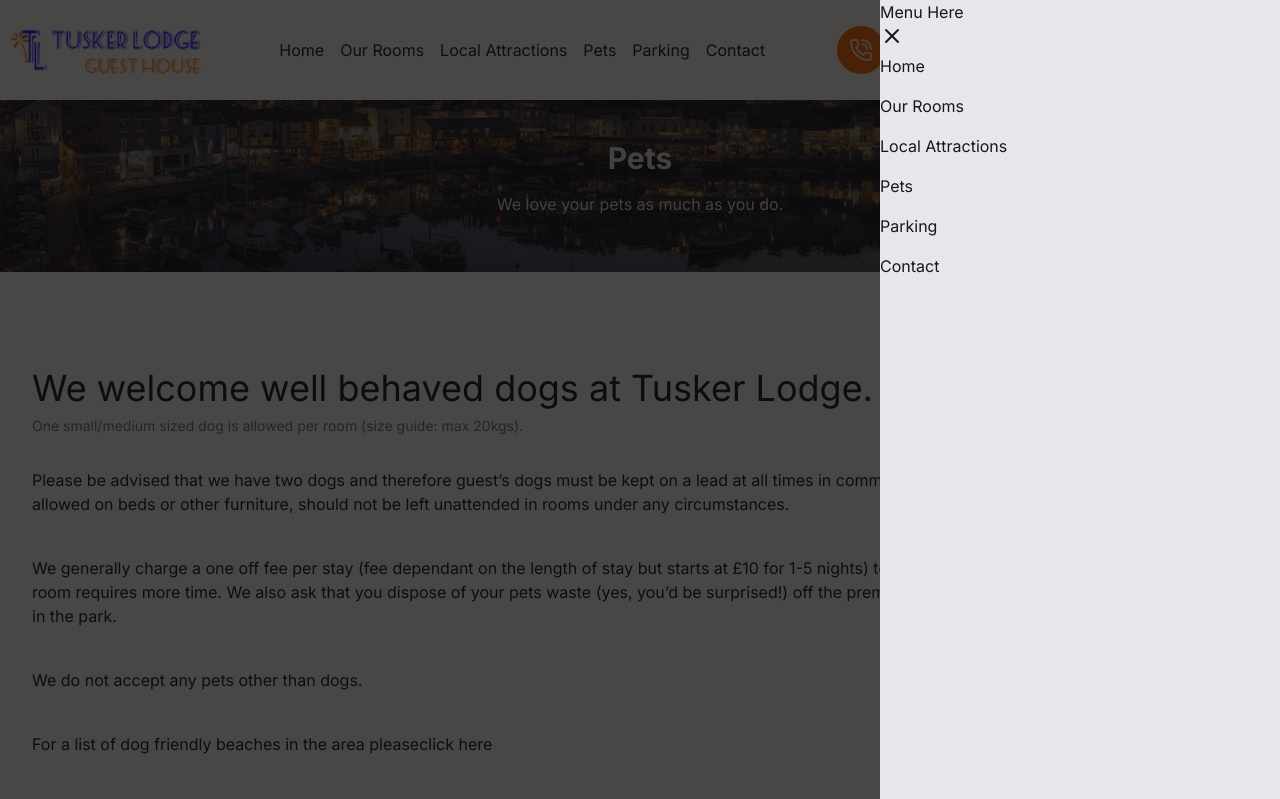
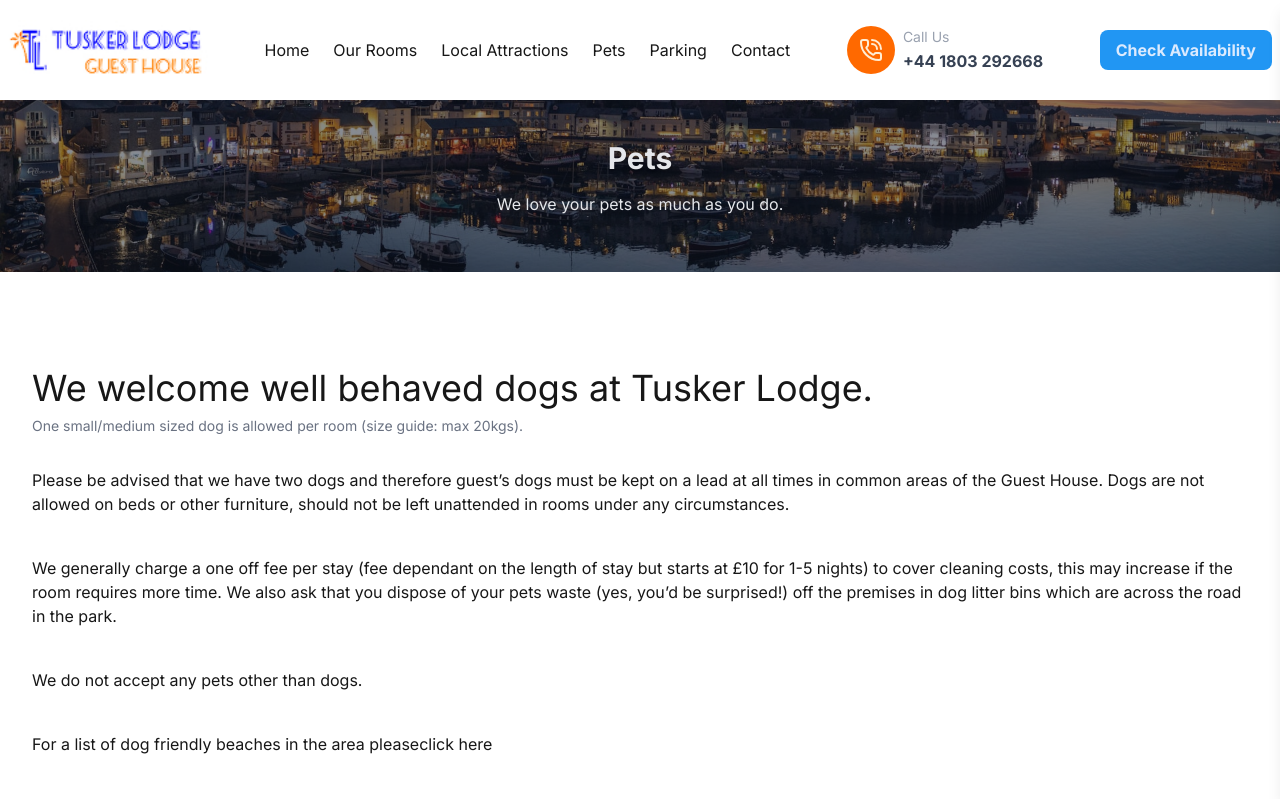
Before and after one commit to ayrbox/tusker-lodge, a Next.js app: page /pets in a window 1280 px wide. Shown: the top 799 px of the page. Built offline with nearby package versions, Linux system fonts and the light colour scheme.

Commit message:
fix: sidebar menu with claude

```diff
--- a/src/components/ButtonLink.tsx
+++ b/src/components/ButtonLink.tsx
@@ -1,9 +1,11 @@
 import Link from "next/link";
 import React from "react";
+import clsx from "clsx";
 
 export type ButtonLinkProps = {
   href: string;
   children: React.ReactNode;
+  className?: string;
 };
 
 export default function ButtonLink(props: ButtonLinkProps) {
@@ -11,7 +13,10 @@ export default function ButtonLink(props: ButtonLinkProps) {
     <Link
       href={props.href}
       title="Check Availability in 'booking-directly.com'"
-      className="hidden md:block bg-[#2196f3] px-4 py-2 rounded-lg text-blue-100 font-bold "
+      className={clsx(
+        "hidden md:block bg-[#2196f3] px-4 py-2 rounded-lg text-blue-100 font-bold",
+        props.className
+      )}
     >
       {props.children}
     </Link>
--- a/src/components/Header.tsx
+++ b/src/components/Header.tsx
@@ -49,11 +49,10 @@ const navigations: Nav[] = [
 ];
 
 export default function Header() {
-  const [menu, setMenu] = useState(true);
+  const [menu, setMenu] = useState(false);
 
   const handleMenuToggle: (open: boolean) => React.MouseEventHandler =
-    (open) => (e) => {
-      e.preventDefault();
+    (open) => () => {
       setMenu(open);
     };
 
@@ -69,7 +68,8 @@ export default function Header() {
           />
         </Link>
 
-        <ol className="hidden lg:flex align-items gap-4">
+        {/* Desktop horizontal menu */}
+        <ol className="hidden lg:flex align-items gap-6">
           {navigations.map((n) => (
             <li key={n.name}>
               <NavItem text={n.text} url={n.url} />
@@ -77,12 +77,13 @@ export default function Header() {
           ))}
         </ol>
 
+        {/* Contact info - visible on medium screens and up */}
         <div className="hidden relative md:grid grid-cols-[auto_1fr] gap-x-2 items-center text-gray-700">
           <div className="p-3 row-span-2 rounded-full bg-orange-500">
             <PhoneCallIcon className="text-orange-100" />
           </div>
-          <p className="text-gray-400">Call Us</p>
-          <p className="text-gray-700">
+          <p className="text-gray-400 text-sm">Call Us</p>
+          <p className="text-gray-700 font-semibold">
             <a href="tel:+441803292668">
               <span className="absolute inset-0"></span>
               +44 1803 292668
@@ -90,49 +91,97 @@ export default function Header() {
           </p>
         </div>
 
-        <ButtonLink
-          className="hidden md:block"
-          href="https://booking-directly.com/widgets/DLdRvxNR4vFcZTkOiuz4Qo5FPd8WPmcwPjOPtcPJsAV1CDfo7uweeGDXgLdtm"
-        >
+        {/* Book button - hidden on mobile to make room for burger menu */}
+        <div className="hidden md:block">
+          <ButtonLink href="https://booking-directly.com/widgets/DLdRvxNR4vFcZTkOiuz4Qo5FPd8WPmcwPjOPtcPJsAV1CDfo7uweeGDXgLdtm">
             Check Availability
           </ButtonLink>
+        </div>
 
-        <button className="block lg:hidden" onClick={handleMenuToggle(true)}>
-          <MenuIcon />
+        {/* Mobile burger menu button */}
+        <button
+          className="block lg:hidden p-2 rounded-md hover:bg-gray-100 transition-colors"
+          onClick={handleMenuToggle(true)}
+          aria-label="Open menu"
+        >
+          <MenuIcon className="h-6 w-6" />
         </button>
+
+        {/* Overlay */}
         <div
           className={clsx(
-            "z-1 absolute inset-0 bg-stone-950 opacity-75",
-            menu && "block",
-            !menu && "hidden",
+            "fixed inset-0 bg-black bg-opacity-50 z-40 transition-opacity duration-300",
+            menu ? "opacity-100" : "opacity-0 pointer-events-none",
           )}
           role="button"
           onClick={handleMenuToggle(false)}
         ></div>
-        <section
+
+        {/* Sidebar menu */}
+        <aside
           className={clsx(
-            "absolute top-0 bottom-0 right-0 bg-gray-200 z-1 transition-all duration-150 ease-in-out",
-            menu && "w-100",
-            !menu && "w-0",
+            "fixed top-0 right-0 h-full bg-white shadow-lg z-50 transition-transform duration-300 ease-in-out",
+            "w-80 max-w-[85vw]",
+            menu ? "translate-x-0" : "translate-x-full",
           )}
         >
-          <div className="">
-            <h1>Menu Here</h1>
-            <button onClick={handleMenuToggle(false)}>
-              <XIcon />
+          <div className="flex flex-col h-full">
+            {/* Header */}
+            <div className="flex items-center justify-between p-4 border-b border-gray-200">
+              <h2 className="text-lg font-semibold text-gray-800">Menu</h2>
+              <button
+                onClick={handleMenuToggle(false)}
+                className="p-2 rounded-md hover:bg-gray-100 transition-colors"
+                aria-label="Close menu"
+              >
+                <XIcon className="h-6 w-6" />
               </button>
+            </div>
 
-            <ol className="flex flex-col align-items gap-4">
+            {/* Navigation */}
+            <nav className="flex-1 px-4 py-6">
+              <ol className="space-y-4">
                 {navigations.map((n) => (
                   <li key={n.name}>
-                  <Link href={n.url} className="hover:text-blue-500">
+                    <Link
+                      href={n.url}
+                      className="block py-3 px-4 text-gray-700 hover:text-orange-500 hover:bg-orange-50 rounded-lg transition-colors text-lg font-medium"
+                      onClick={handleMenuToggle(false)}
+                    >
                       {n.text}
                     </Link>
                   </li>
                 ))}
               </ol>
+            </nav>
+
+            {/* Footer with contact and booking */}
+            <div className="border-t border-gray-200 p-4 space-y-4">
+              {/* Contact info */}
+              <div className="flex items-center gap-3 text-gray-700">
+                <div className="p-2 rounded-full bg-orange-500">
+                  <PhoneCallIcon className="text-orange-100 h-4 w-4" />
                 </div>
-        </section>
+                <div>
+                  <p className="text-gray-400 text-sm">Call Us</p>
+                  <p className="font-semibold">
+                    <a href="tel:+441803292668">+44 1803 292668</a>
+                  </p>
+                </div>
+              </div>
+
+              {/* Book button */}
+              <div className="w-full">
+                <ButtonLink
+                  href="https://booking-directly.com/widgets/DLdRvxNR4vFcZTkOiuz4Qo5FPd8WPmcwPjOPtcPJsAV1CDfo7uweeGDXgLdtm"
+                  className="w-full text-center"
+                >
+                  Check Availability
+                </ButtonLink>
+              </div>
+            </div>
+          </div>
+        </aside>
       </div>
     </div>
   );
```
Lines whose indentation alone changed are shown as unchanged.
